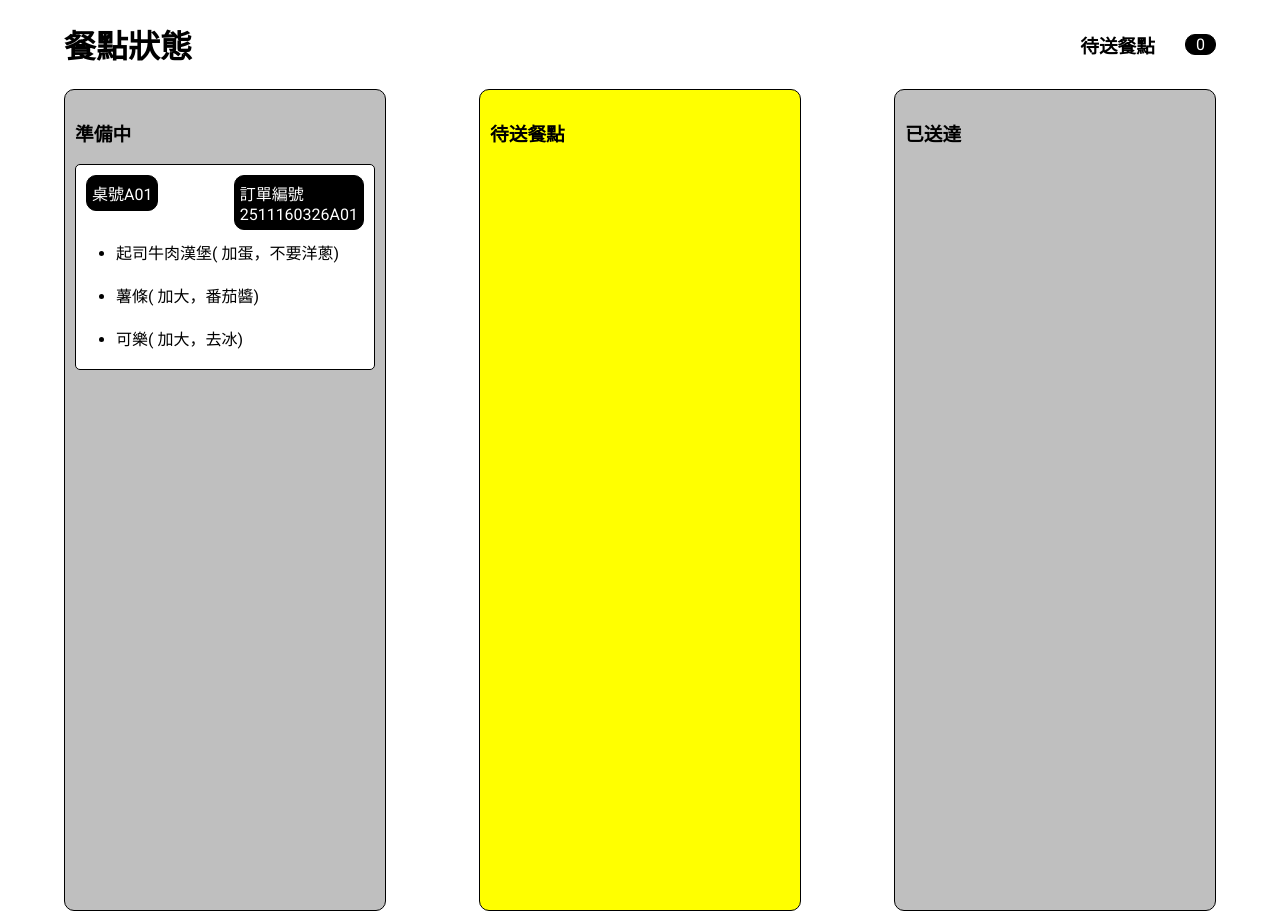
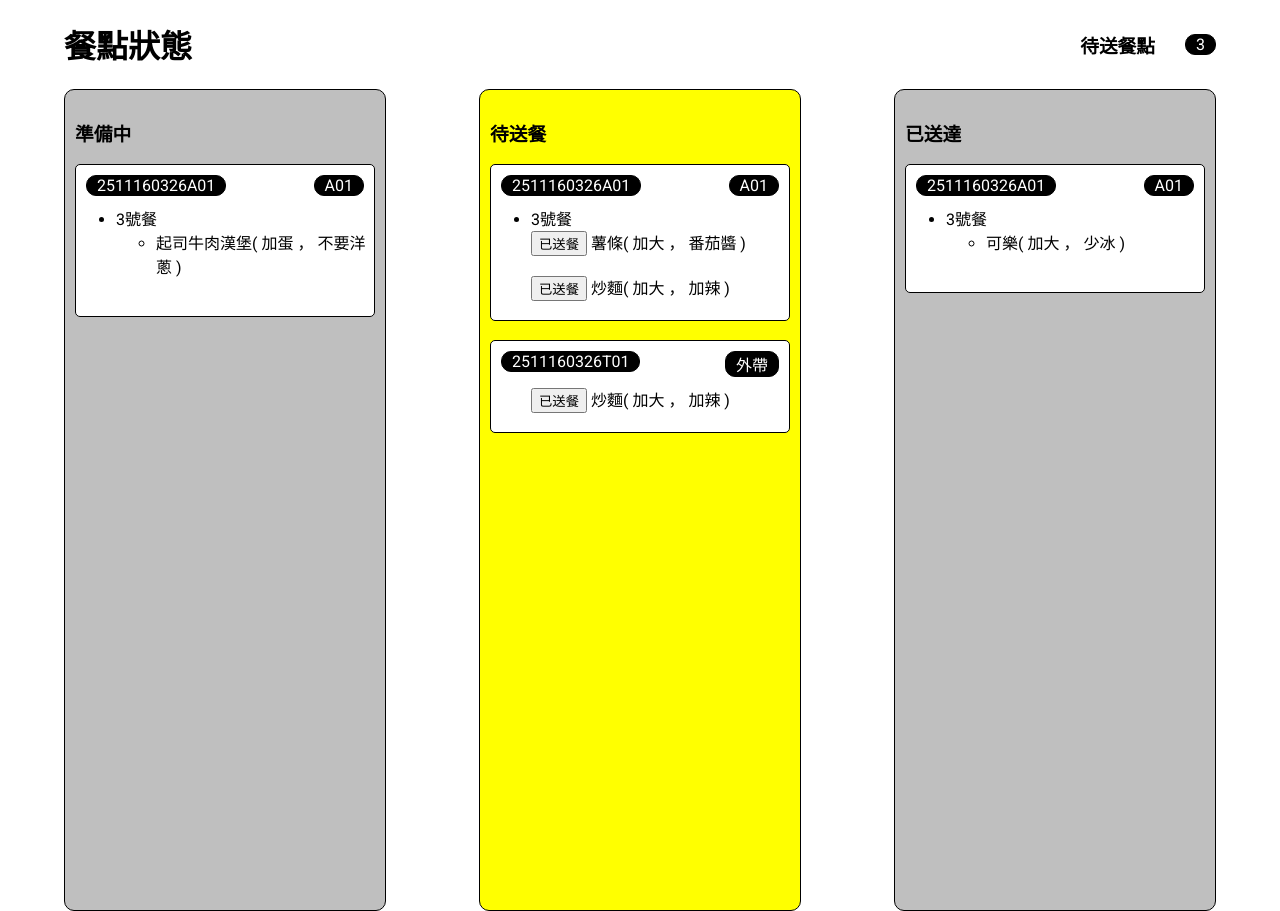
Before and after one commit to Jia-02/group_project_frontend, an Angular app: page /meal/status in a window 1280 px wide. Built offline with nearby package versions, Linux system fonts and the light colour scheme.

Commit message:
更新 店家 餐點狀態顯示與假資料格式

```diff
--- a/src/app/data/data.service.ts
+++ b/src/app/data/data.service.ts
@@ -136,3 +136,36 @@ export interface Rect {
   status: string;
   selected?: boolean;
 }
+
+// 一筆資料代表一個訂單中的一份餐點/套餐
+export interface OrderProductList {
+  orderDetailsId: number;
+  orderDetailsPrice:number;
+  settingId:number;
+  orderDetail:OrderDetail[];
+}
+
+// 一筆資料代表一個訂單的一個餐點的訊息
+export interface OrderDetail {
+  categoryId:number; //餐點類別
+  productId: number; //餐點id
+  productionStatus:string; //餐點狀態
+  productName: string; // 餐點名稱
+  productPrice:number; //餐點價格
+  detailList: Option[]; //這筆訂單的這一個餐點的客製化訊息
+}
+
+// 一筆資料代表一個餐點
+export interface Option {
+  id:number; // 客製化的id 當一個餐點有多個客製化時也是由1~n
+  option: string; //選擇的客製化名稱
+  addprice: number; //選擇的客製化的價格
+}
+
+export interface Order{
+  orderId:string;
+  orderProductList:OrderProductList[];
+  tableId:string;
+  status:string[];
+  price:number;
+}
--- a/src/app/meal-status/meal-status.component.html
+++ b/src/app/meal-status/meal-status.component.html
@@ -11,141 +11,205 @@
     <div
       style="height: 800px; width:300px; border: 1px solid black; background-color: rgba(128,128,128,0.5); border-radius: 10px; padding: 10px;">
       <h3>準備中</h3>
-      @for(order of orderMealList;track order){
-      @if(order.orderStatus == "準備中"){
-      <div style="background-color: white; border: 1px solid black; border-radius: 5px; ">
-        @if(order.innerId){
+      @for(order of orderList;track order){
+      @if(order.status.includes("準備中")){
+      <div style="background-color: white; border:1px solid black; border-radius: 5px;">
         <div style="display: flex; padding: 10px; align-items: start;">
-          <div
-            style="border: 1px solid black; background-color: black; color: white; border-radius: 10px; padding: 5px;">
-            <span>桌號{{order.tableId}}</span>
+          <div class="divCss1">
+            <span>{{order.orderId}}</span>
           </div>
-          <span style="flex: 1 1 auto; "></span>
-          <div
-            style="border: 1px solid black; background-color: black; color: white; border-radius: 10px; padding: 5px;">
-            <span>訂單編號</span> <br>
-            <span>{{order.innerId}}</span>
+          <span style="flex: 1 1 auto;"></span>
+          @if(order.tableId){
+          <div class="divCss1">
+            <span>{{order.tableId}}</span>
           </div>
+          }@else if(order.orderId.includes("T")){
+          <div class="divCss1">
+            <span>外帶</span>
           </div>
-        @for(meal of order.optionsDetail;track meal){
+          }@else {
+          <div class="divCss1">
+            <span>外送</span>
+          </div>
+          }
+        </div>
+        @for(product of order.orderProductList;track product){
         <div>
           <ul>
-            <li>{{meal.productName}}&#40;
-              @for(detail of meal.detailList;track detail){
-              <span>{{detail.option}}</span>
-              @if(detail.id != meal.detailList.length){
+            @if(product.settingId > 0){
+            <li>{{product.settingId}}號餐</li>
+            <ul>
+              @for(detail of product.orderDetail;track detail){
+              @if(detail.productionStatus == "準備中"){
+              <li>{{detail.productName}}&#40;
+                @for(option of detail.detailList;track option){
+                {{option.option}}
+                @if(option.id != detail.detailList.length){
                 <span>，</span>
                 }
                 }
-              <span>&#41;</span>
+                &#41;
               </li>
+              }
+              }
             </ul>
-        </div>
-        <br>
+            }@else {
+            @for(detail of product.orderDetail;track detail){
+            @if(detail.productionStatus == "準備中"){
+            <li>{{detail.productName}}&#40;
+              @for(option of detail.detailList;track option){
+              {{option.option}}
+              @if(option.id != detail.detailList.length){
+              <span>，</span>
               }
-        }@else if(order.takeOutId){
-        {{order.takeOutId}}
               }
-      </div>
+              &#41;
+            </li>
+            }
+            }
+            }
+          </ul>
+        </div> <br>
+        }
+      </div> <br>
       }
       }
     </div>
     <span style="flex: 1 1 auto;"></span>
     <div
       style="height: 800px; width:300px; border: 1px solid black; background-color: yellow; border-radius: 10px; padding: 10px;">
-      <h3>待送餐點</h3>
-      @for(order of orderMealList;track order){
-      @if(order.orderStatus == "待送餐"){
-      <div style="background-color: white; border: 1px solid black; border-radius: 5px; ">
-        @if(order.innerId){
+      <h3>待送餐</h3>
+      @for(order of orderList;track order){
+      @if(order.status.includes("待送餐")){
+      <div style="background-color: white; border:1px solid black; border-radius: 5px;">
         <div style="display: flex; padding: 10px; align-items: start;">
-          <div
-            style="border: 1px solid black; background-color: black; color: white; border-radius: 10px; padding: 5px;">
-            <span>桌號A01</span>
+          <div class="divCss1">
+            <span>{{order.orderId}}</span>
           </div>
-          <span style="flex: 1 1 auto; "></span>
-          <div
-            style="border: 1px solid black; background-color: black; color: white; border-radius: 10px; padding: 5px;">
-            <span>訂單編號</span> <br>
-            <span>{{order.innerId}}</span>
+          <span style="flex: 1 1 auto;"></span>
+          @if(order.tableId){
+          <div class="divCss1">
+            <span>{{order.tableId}}</span>
           </div>
+          }@else if(order.orderId.includes("T")){
+          <div class="divCss1">
+            <span>外帶</span>
           </div>
-        @if(order.settingId){
-          <span style="margin-left: 10px;">{{order.settingId}}號餐</span>
+          }@else {
+          <div class="divCss1">
+            <span>外送</span>
+          </div>
           }
-         @for(meal of order.optionsDetail;track meal){
+        </div>
+        @for(product of order.orderProductList;track product){
         <div>
           <ul>
-            <li>{{meal.productName}}&#40;
-              @for(detail of meal.detailList;track detail){
-              <span>{{detail.option}}</span>
-              @if(detail.id != meal.detailList.length){
+            @if(product.settingId > 0){
+            <li>{{product.settingId}}號餐</li>
+            <ul style="padding: 0;">
+              @for(detail of product.orderDetail;track detail){
+              @if(detail.productionStatus == "待送餐"){
+              <button (click)="delivery(order.orderId,product.orderDetailsId,detail.productId)">已送餐</button>
+              {{detail.productName}}&#40;
+              @for(option of detail.detailList;track option){
+              {{option.option}}
+              @if(detail.detailList.length != option.id){
               <span>，</span>
               }
               }
               <span>&#41;</span>
-            </li>
+              }
+              }
             </ul>
-        </div>
-        <br>
+            }@else {
+            @for(detail of product.orderDetail;track detail){
+            @if(detail.productionStatus == "待送餐"){
+            <button (click)="delivery(order.orderId,product.orderDetailsId,detail.productId)">已送餐</button>
+            {{detail.productName}}&#40;
+            @for(option of detail.detailList;track option){
+            {{option.option}}
+            @if(detail.detailList.length != option.id){
+            <span>，</span>
             }
-        <div style="display: flex; padding: 10px;">
-          <span style="flex: 1 1 auto;"></span>
-          <button (click)="delivery()">已送餐</button>
-        </div>
-
-        }@else if(order.takeOutId){
-        {{order.takeOutId}}
             }
-      </div>
+            <span>&#41;</span>
             }
-
+            }
+            }
+          </ul>
+        </div> <br>
+        }
+      </div> <br>
+      }
       }
     </div>
     <span style="flex: 1 1 auto;"></span>
     <div
       style="height: 800px; width:300px; border: 1px solid black; background-color: rgba(128,128,128,0.5); border-radius: 10px; padding: 10px;">
       <h3>已送達</h3>
-      @for(order of orderMealList;track order){
-      @if(order.orderStatus == "已送達"){
-      <div style="background-color: white; border: 1px solid black; border-radius: 5px; ">
-        @if(order.innerId){
+      @for(order of orderList;track order){
+      @if(order.status.includes("已送達")){
+      <div style="background-color: white; border:1px solid black; border-radius: 5px;">
         <div style="display: flex; padding: 10px; align-items: start;">
-          <div
-            style="border: 1px solid black; background-color: black; color: white; border-radius: 10px; padding: 5px;">
-            <span>桌號A01</span>
+          <div class="divCss1">
+            <span>{{order.orderId}}</span>
           </div>
-          <span style="flex: 1 1 auto; "></span>
-          <div
-            style="border: 1px solid black; background-color: black; color: white; border-radius: 10px; padding: 5px;">
-            <span>訂單編號</span> <br>
-            <span>{{order.innerId}}</span>
+          <span style="flex: 1 1 auto;"></span>
+          @if(order.tableId){
+          <div class="divCss1">
+            <span>{{order.tableId}}</span>
           </div>
+          }@else if(order.orderId.includes("T")){
+          <div class="divCss1">
+            <span>外帶</span>
           </div>
-        @for(meal of order.optionsDetail;track meal){
+          }@else {
+          <div class="divCss1">
+            <span>外送</span>
+          </div>
+          }
+        </div>
+        @for(product of order.orderProductList;track product){
         <div>
           <ul>
-            <li>{{meal.productName}}&#40;
-              @for(detail of meal.detailList;track detail){
-              <span>{{detail.option}}</span>
-              @if(detail.id != meal.detailList.length){
+            @if(product.settingId > 0){
+            <li>{{product.settingId}}號餐</li>
+            <ul>
+              @for(detail of product.orderDetail;track detail){
+              @if(detail.productionStatus == "已送達"){
+              <li>{{detail.productName}}&#40;
+                @for(option of detail.detailList;track option){
+                {{option.option}}
+                @if(detail.detailList.length != option.id){
                 <span>，</span>
                 }
                 }
-              <span>&#41;</span>
+                &#41;
               </li>
+              }
+              }
             </ul>
-        </div>
-        <br>
+            }@else {
+            @for(detail of product.orderDetail;track detail){
+            @if(detail.productionStatus == "已送達"){
+            <li>{{detail.productName}}</li> &#40;
+            @for(option of detail.detailList;track option){
+            {{option.option}}
+            @if(detail.detailList.length != option.id){
+            <span>，</span>
             }
-        }@else if(order.takeOutId){
-        {{order.takeOutId}}
             }
-      </div>
+            &#41;
+            }
+            }
+            }
+          </ul>
+        </div> <br>
+        }
+      </div> <br>
       }
 
       }
-
     </div>
   </div>
 </div>
--- a/src/app/meal-status/meal-status.component.scss
+++ b/src/app/meal-status/meal-status.component.scss
@@ -8,6 +8,7 @@
   padding-right: 10px;
   color: white;
 }
+
 ul{
   margin: 0px;
 }
--- a/src/app/meal-status/meal-status.component.ts
+++ b/src/app/meal-status/meal-status.component.ts
@@ -1,4 +1,5 @@
 import { Component } from '@angular/core';
+import { OrderProductList, Order, OrderDetail, Option } from '../data/data.service';
 
 @Component({
   selector: 'app-meal-status',
@@ -8,93 +9,129 @@ import { Component } from '@angular/core';
 })
 export class MealStatusComponent {
 
-  count!:number;
-  optionCount!:number;
 
-  orderMealList!: OrderMealList[];
-  optionsNote!: optionNote[];
-  reg = /[A-Z]/;
+  count!: number;
+  orderList!: Order[];
 
-  detailList1!: option[];
-  detailList2!: option[];
-  detailList3!: option[];
+  orderProductList!: OrderProductList[];
+  orderProductList1!: OrderProductList[];
+
+  orderProductDetail!: OrderDetail[];
+  orderProductDetail1!: OrderDetail[];
+  orderProductDetail2!: OrderDetail[];
+
+  orderProductOption!: Option[];
+  orderProductOption1!: Option[];
+  orderProductOption2!: Option[];
+  orderProductOption3!: Option[];
+
+  status1!: string[];
+  status2!: string[];
 
   ngOnInit(): void {
 
     this.count = 0;
-    this.optionCount = 1;
-    this.orderMealList = [];
-    this.detailList1 = [{ option: "加蛋", addprice: 10 }, { option: "不要洋蔥", addprice: 0 }];
-    this.detailList2 = [{ option: "加大", addprice: 10 }, { option: "番茄醬", addprice: 0 }];
-    this.detailList3 = [{ option: "加大", addprice: 10 }, { option: "去冰", addprice: 0 }];
 
-    this.optionsNote =
-      [{categoryId:3, productId: 1, productName: "起司牛肉漢堡",productPrice:170, detailList: this.detailList1 },
-      {categoryId:4, productId: 2, productName: "薯條",productPrice:30, detailList: this.detailList2 },
-      {categoryId:5, productId: 3, productName: "可樂",productPrice:30, detailList: this.detailList3 }]
+    this.orderProductOption = [{ id: 1, option: "加蛋", addprice: 10 }, { id: 2, option: "不要洋蔥", addprice: 0 }]
+    this.orderProductOption1 = [{ id: 1, option: "加大", addprice: 10 }, { id: 2, option: "番茄醬", addprice: 0 }]
+    this.orderProductOption2 = [{ id: 1, option: "加大", addprice: 10 }, { id: 2, option: "少冰", addprice: 0 }]
 
-    for(const option of this.detailList1){
-      option.id = this.optionCount++;
-      console.log(option.id)
+    this.orderProductOption3 = [{ id: 1, option: "加大", addprice: 10 }, { id: 2, option: "加辣", addprice: 0 }]
+
+    this.orderProductDetail = [{
+      categoryId: 3, productId: 5, productionStatus: "準備中",
+      productName: "起司牛肉漢堡", productPrice: 100, detailList: this.orderProductOption
+    },
+    {
+      categoryId: 2, productId: 8, productionStatus: "待送餐",
+      productName: "薯條", productPrice: 30, detailList: this.orderProductOption1
+    },
+    {
+      categoryId: 1, productId: 3, productionStatus: "已送達",
+      productName: "可樂", productPrice: 30, detailList: this.orderProductOption2
+    }]
+
+    this.orderProductDetail1 = [{
+      categoryId: 6, productId: 9, productionStatus: "待送餐",
+      productName: "炒麵", productPrice: 100, detailList: this.orderProductOption3
+    }]
+
+    this.orderProductDetail2 = [{
+      categoryId: 6, productId: 9, productionStatus: "待送餐",
+      productName: "炒麵", productPrice: 100, detailList: this.orderProductOption3
+    }]
+
+    this.orderProductList = [{ orderDetailsId: 1, orderDetailsPrice: 180, settingId: 3, orderDetail: this.orderProductDetail },
+    { orderDetailsId: 2, orderDetailsPrice: 110, settingId: -1, orderDetail: this.orderProductDetail1 }]
+
+    this.orderProductList1 = [{ orderDetailsId: 1, orderDetailsPrice: 110, settingId: -1, orderDetail: this.orderProductDetail2 }]
+    this.status1 = [];
+    this.status2 = [];
+
+    for (let i = 0; i < this.orderProductDetail.length; i++) {
+      if (!this.status1.includes(this.orderProductDetail[i].productionStatus)) {
+        this.status1.push(this.orderProductDetail[i].productionStatus);
+      }
     }
-    this.optionCount = 1;
-    for(const option of this.detailList2){
-      option.id = this.optionCount++;
-      console.log(option.id)
-    }
-    this.optionCount = 1;
-    for(const option of this.detailList3){
-      option.id = this.optionCount++;
-      console.log(option.id)
+    for (let i = 0; i < this.orderProductDetail2.length; i++) {
+      if (!this.status2.includes(this.orderProductDetail2[i].productionStatus)) {
+        this.status2.push(this.orderProductDetail2[i].productionStatus);
+      }
     }
 
 
-    this.orderMealList.push({ orderDetailsId: 1, optionsDetail: this.optionsNote,
-       orderDetailsPrice:100,innerId:"2511160326A01",settingId:3,orderStatus:"準備中"})
+    this.orderList = [{ orderId: "2511160326A01", orderProductList: this.orderProductList, tableId: "A01", price: 290, status: this.status1 },
+    { orderId: "2511160326T01", orderProductList: this.orderProductList1, tableId: "", price: 100, status: this.status2 }
+    ];
+    console.log(this.orderList)
 
-    for(const order of this.orderMealList){
-      if(order.innerId){
-        let index = order.innerId.match(this.reg);
-        console.log(order.innerId.slice(index?.index));
-        order.tableId = order.innerId.slice(index?.index);
-      }
-      if(order.orderStatus == "待送餐"){
-        this.count++;
+    for (const order of this.orderList) {
+      for (const product of order.orderProductList) {
+        for (const detail of product.orderDetail) {
+          if (detail.productionStatus == "待送餐") {
+            this.count++;
+          }
+        }
       }
     }
 
-    console.log(this.orderMealList)
+
 
   }
 
-  delivery(){
-    this.orderMealList[0].orderStatus = "已送達";
-    console.log(this.orderMealList)
+  delivery(id: string, detailId: number, productId: number) {
+
+    console.log(id)
+    console.log(detailId);
+    console.log(productId);
+
+    for (const order of this.orderList) {
+      this.status1 = [];
+      if (order.orderId == id) {
+        for (const product of order.orderProductList) {
+          if (detailId == product.orderDetailsId) {
+            for(let i = 0;i < product.orderDetail.length;i++){
+              if(product.orderDetail[i].productId == productId){
+                product.orderDetail[i].productionStatus = "已送達";
+                this.count -- ;
+              }
+            }
+          }
+        }
+      }
+      for (const product of order.orderProductList) {
+        for (const detail of product.orderDetail) {
+          if (!this.status1.includes(detail.productionStatus)) {
+            this.status1.push(detail.productionStatus);
+          }
+        }
+      }
+      order.status = this.status1;
+    }
+
+    console.log(this.orderList)
+
+
   }
 
 }
-
-interface OrderMealList {
-  orderDetailsId: number;
-  optionsDetail: optionNote[];
-  orderDetailsPrice: number;
-  innerId?: string;
-  takeOutId?: string;
-  settingId?: number;
-  orderStatus: string;
-  tableId?:string;
-}
-
-interface optionNote {
-  categoryId:number;
-  productId: number;
-  productName: string;
-  productPrice:number;
-  detailList: option[];
-}
-
-interface option {
-  id?:number;
-  option: string;
-  addprice: number;
-}
--- a/src/app/tabs/tabs.component.ts
+++ b/src/app/tabs/tabs.component.ts
@@ -4,7 +4,7 @@ import { MatButtonModule } from '@angular/material/button';
 import { MatTabChangeEvent, MatTabsModule } from '@angular/material/tabs';
 import { MatDialog } from '@angular/material/dialog';
 import { DialogComponent } from './dialog/dialog.component';
-import { BasicRes, DataService, WorkTable, WorkTableListRes } from '../data/data.service';
+import { BasicRes, DataService, Option, Order, OrderDetail, OrderProductList, WorkTable, WorkTableListRes } from '../data/data.service';
 import { MatIcon } from "@angular/material/icon";
 
 @Component({
@@ -21,6 +21,23 @@ export class TabsComponent {
   constructor(private service: DataService) { }
 
   links!: WorkTable[];
+  count!: number;
+  orderList!: Order[];
+
+  orderProductList!: OrderProductList[];
+  orderProductList1!: OrderProductList[];
+
+  orderProductDetail!: OrderDetail[];
+  orderProductDetail1!: OrderDetail[];
+  orderProductDetail2!: OrderDetail[];
+
+  orderProductOption!: Option[];
+  orderProductOption1!: Option[];
+  orderProductOption2!: Option[];
+  orderProductOption3!: Option[];
+
+  status1!: string[];
+  status2!: string[];
 
 
   addLink(event: MouseEvent) {
@@ -80,6 +97,73 @@ export class TabsComponent {
     this.service.getApi(url).subscribe((res: WorkTableListRes) => {
       this.links = res.workStationList;
     })
+
+    this.count = 0;
+
+    this.orderProductOption = [{ id: 1, option: "加蛋", addprice: 10 }, { id: 2, option: "不要洋蔥", addprice: 0 }]
+    this.orderProductOption1 = [{ id: 1, option: "加大", addprice: 10 }, { id: 2, option: "番茄醬", addprice: 0 }]
+    this.orderProductOption2 = [{ id: 1, option: "加大", addprice: 10 }, { id: 2, option: "少冰", addprice: 0 }]
+
+    this.orderProductOption3 = [{ id: 1, option: "加大", addprice: 10 }, { id: 2, option: "加辣", addprice: 0 }]
+
+    this.orderProductDetail = [{
+      categoryId: 3, productId: 5, productionStatus: "準備中",
+      productName: "起司牛肉漢堡", productPrice: 100, detailList: this.orderProductOption
+    },
+    {
+      categoryId: 2, productId: 8, productionStatus: "待送餐",
+      productName: "薯條", productPrice: 30, detailList: this.orderProductOption1
+    },
+    {
+      categoryId: 1, productId: 3, productionStatus: "已送達",
+      productName: "可樂", productPrice: 30, detailList: this.orderProductOption2
+    }]
+
+    this.orderProductDetail1 = [{
+      categoryId: 6, productId: 9, productionStatus: "待送餐",
+      productName: "炒麵", productPrice: 100, detailList: this.orderProductOption3
+    }]
+
+    this.orderProductDetail2 = [{
+      categoryId: 6, productId: 9, productionStatus: "待送餐",
+      productName: "炒麵", productPrice: 100, detailList: this.orderProductOption3
+    }]
+
+    this.orderProductList = [{ orderDetailsId: 1, orderDetailsPrice: 180, settingId: 3, orderDetail: this.orderProductDetail },
+    { orderDetailsId: 2, orderDetailsPrice: 110, settingId: -1, orderDetail: this.orderProductDetail1 }]
+
+    this.orderProductList1 = [{ orderDetailsId: 1, orderDetailsPrice: 110, settingId: -1, orderDetail: this.orderProductDetail2 }]
+    this.status1 = [];
+    this.status2 = [];
+
+    for (let i = 0; i < this.orderProductDetail.length; i++) {
+      if (!this.status1.includes(this.orderProductDetail[i].productionStatus)) {
+        this.status1.push(this.orderProductDetail[i].productionStatus);
+      }
+    }
+    for (let i = 0; i < this.orderProductDetail2.length; i++) {
+      if (!this.status2.includes(this.orderProductDetail2[i].productionStatus)) {
+        this.status2.push(this.orderProductDetail2[i].productionStatus);
+      }
+    }
+
+
+    this.orderList = [{ orderId: "2511160326A01", orderProductList: this.orderProductList, tableId: "A01", price: 290, status: this.status1 },
+    { orderId: "2511160326T01", orderProductList: this.orderProductList1, tableId: "", price: 100, status: this.status2 }
+    ];
+    console.log(this.orderList)
+
+    for (const order of this.orderList) {
+      for (const product of order.orderProductList) {
+        for (const detail of product.orderDetail) {
+          if (detail.productionStatus == "待送餐") {
+            this.count++;
+          }
+        }
+      }
+    }
+
+
   }
 
 
```
Lines whose indentation alone changed are shown as unchanged.
